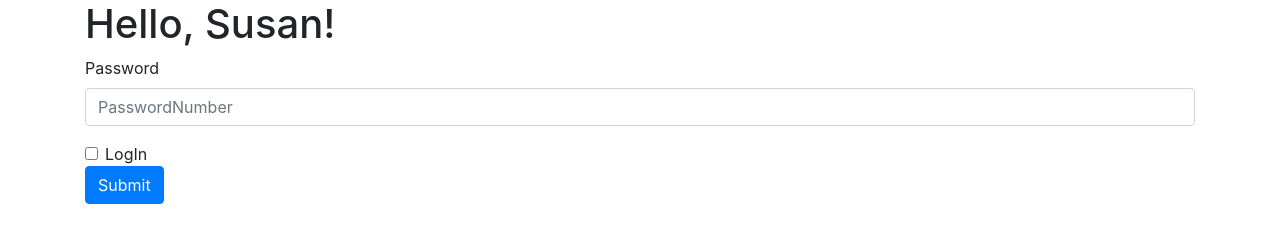
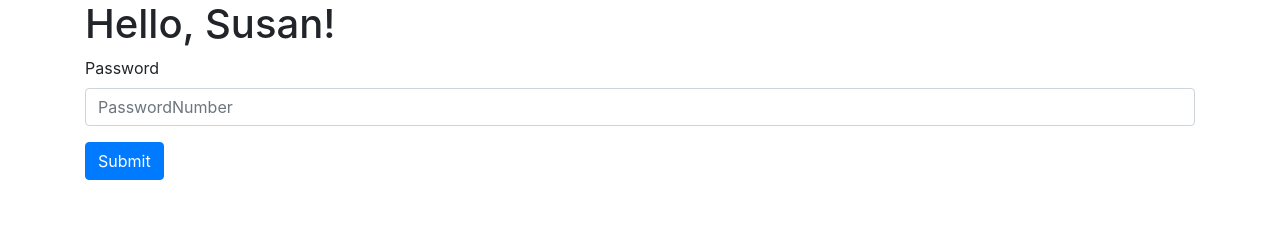
Before and after one commit to olliedodger/olliedodger.github.io, a plain HTML site: page index.html in a window 1280 px wide. Drawn offline with nearby package versions, Linux system fonts and the light colour scheme.

Commit message:
Update index.html

```diff
--- a/index.html
+++ b/index.html
@@ -19,10 +19,6 @@
     <label for="exampleInputPassword1">Password</label>
     <input type="password" class="form-control" id="exampleInputPassword1" placeholder="PasswordNumber">
   </div>
-  <div class="form-check">
-    <input type="checkbox" class="form-check-input" id="exampleCheck1">
-    <label class="form-check-label" for="exampleCheck1">LogIn</label>
-  </div>
   <button type="submit" class="btn btn-primary">Submit</button>
 </form>
 
```
